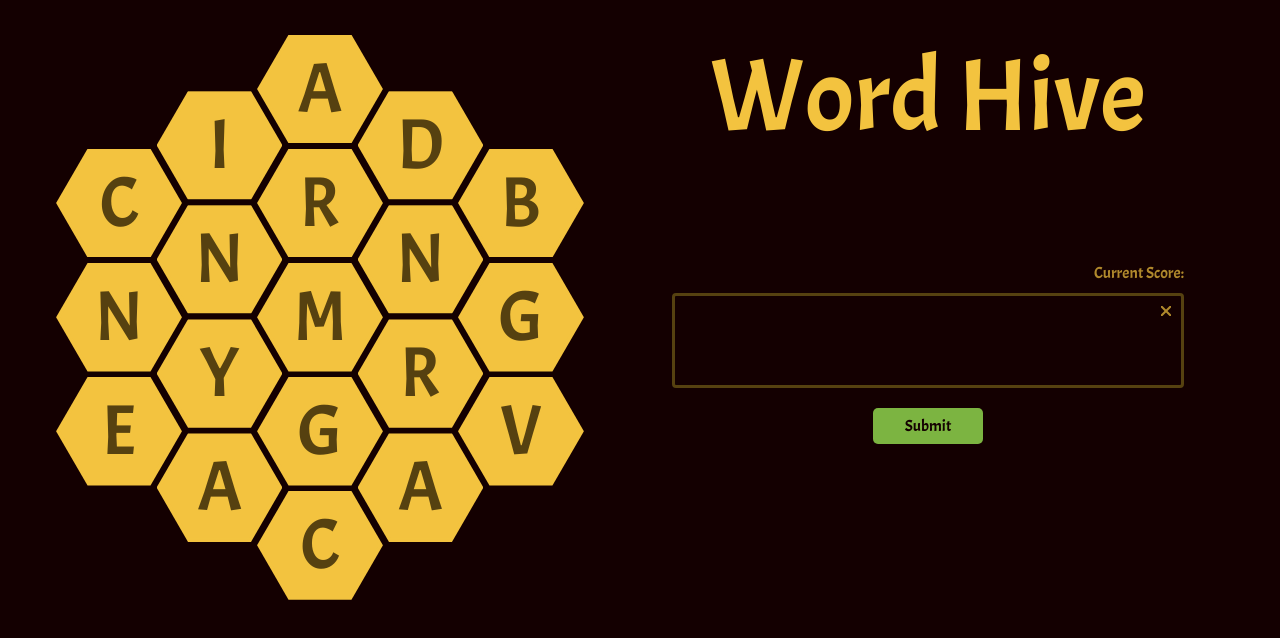
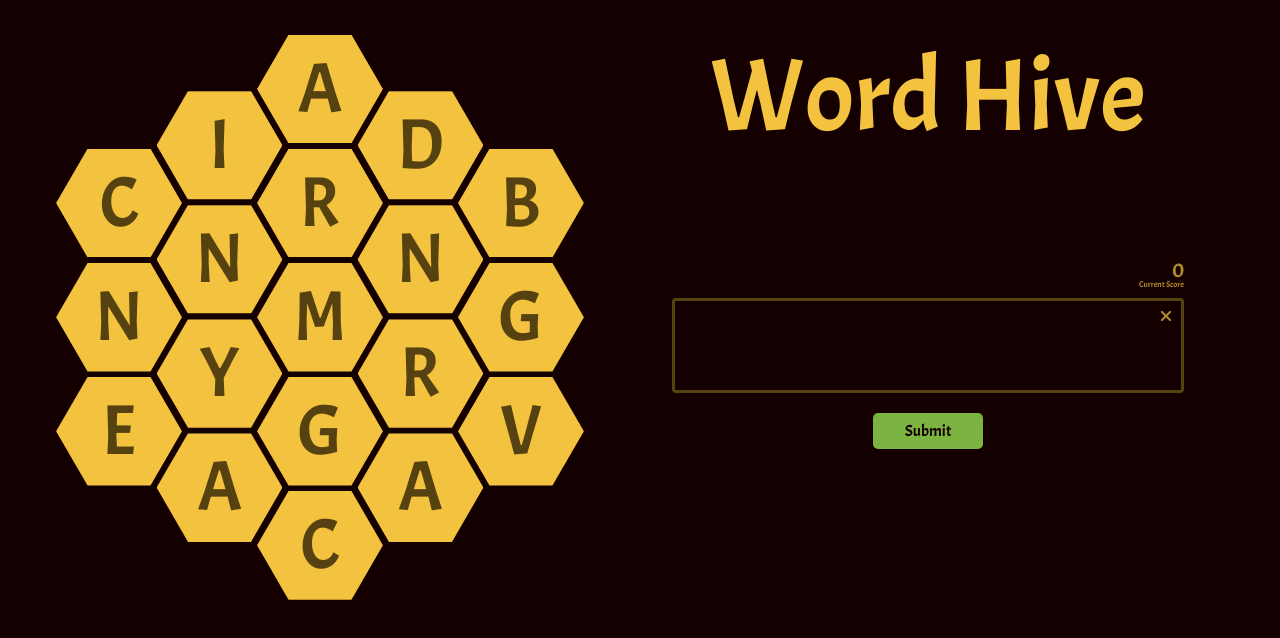
Before and after one commit to Anw0514/word-hive, a React (Create React App) app: page / in a window 1280 px wide. Shown: the top 638 px of the page. Built offline with nearby package versions, Linux system fonts and the light colour scheme.

Commit message:
styled score

```diff
--- a/src/components/ScoreContainer.js
+++ b/src/components/ScoreContainer.js
@@ -7,12 +7,21 @@ const StyledScoreContainer = styled.div`
     color: ${props => props.theme.primary};
     opacity: .7;
     width: ${props => props.$horizontal ? '80%' : '90%'};
-    margin-bottom: 10px;
+    margin-bottom: 5px;
+    font-size: 1.3em;
+    line-height: .7em;
+
+    div {
+        font-size: .4em;
+    }
 `
 export default function ScoreContainer() {
-    const score = useSelector(state => state.app.score)
+    const score = useSelector(state => state.word.score)
     const isHorizontal = useSelector(state => state.app.isHorizontal)
     return (
-        <StyledScoreContainer $horizontal={isHorizontal}>Current Score: {score}</StyledScoreContainer>
+        <StyledScoreContainer $horizontal={isHorizontal}>
+            {score}
+            <div>Current Score</div>
+        </StyledScoreContainer>
     )
 }
```
